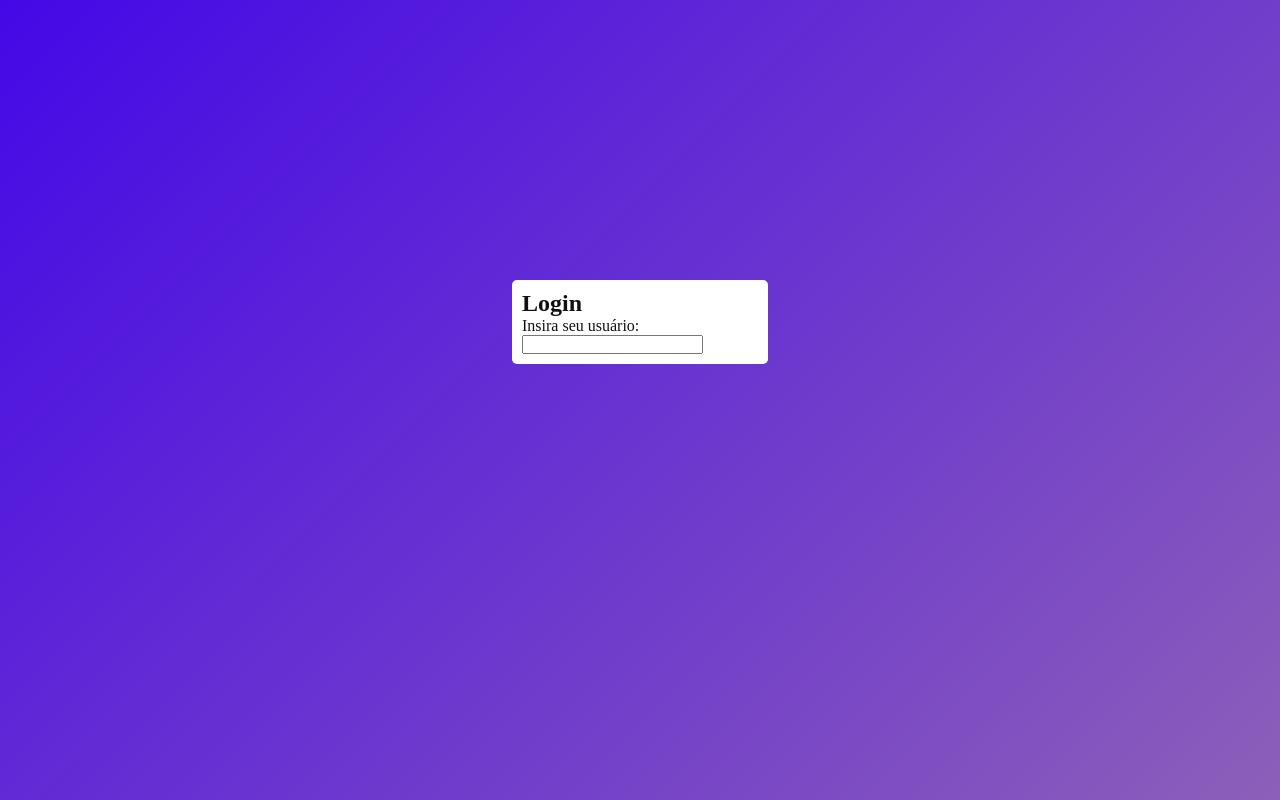
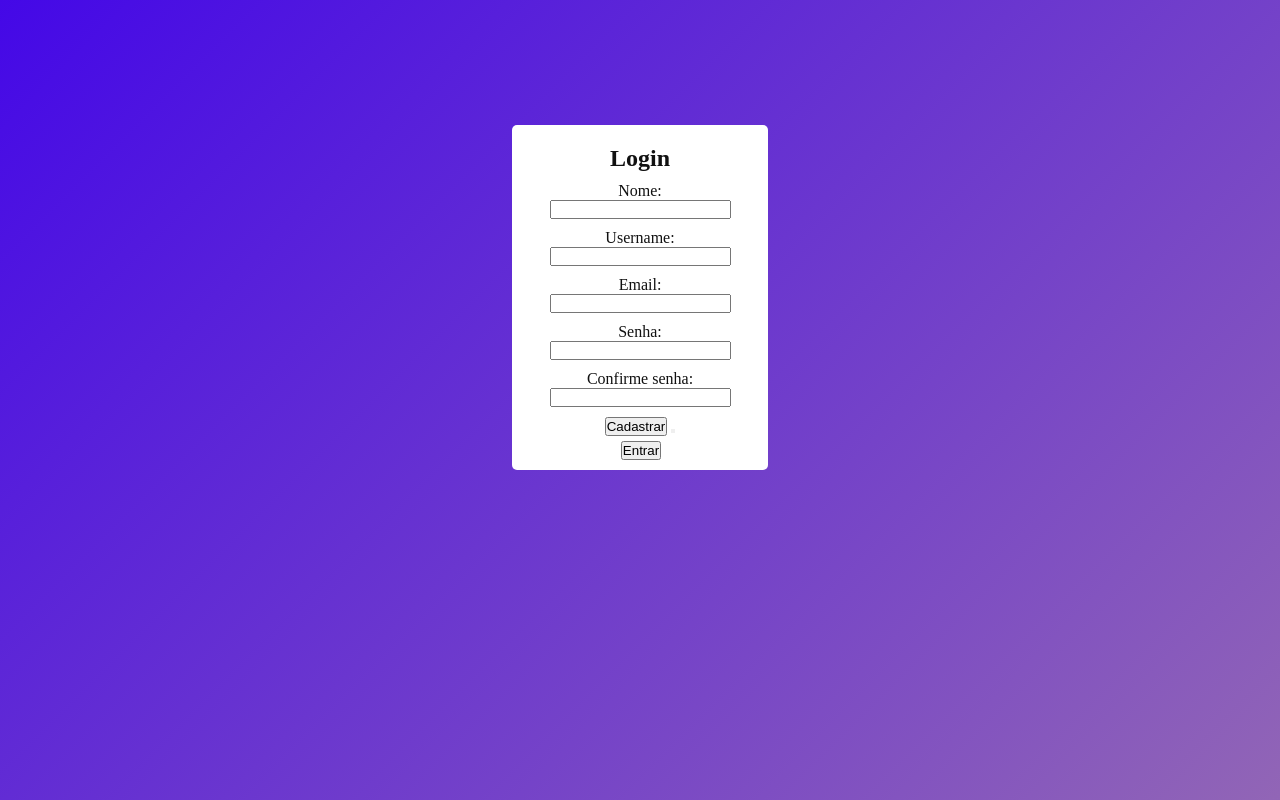
Before and after one commit to CarolMangia/To-do, a plain HTML site: page index.html in a window 1280 px wide. Shown: the top 800 px of the page. Drawn offline with Linux system fonts and the light colour scheme.

Commit message:
Atualização com mais informações a tela de login, pronto para dar inicio adicionando as funções

```diff
--- a/index.html
+++ b/index.html
@@ -35,15 +35,24 @@
     </p>
 </div>
 
-<div class="login">
+
+<div class="login" >
   <h2>Login</h2>
-<p>Insira seu usuário:</p><input type="text" id="usuario">
+<p>Nome:</p><input type="text" id="nome">
+<p>Username:</p><input type="text" id="usuario">
+<p>Email:</p><input type="text" id="email">
+<p>Senha:</p><input type="text" id="senha">
+<p>Confirme senha:</p><input type="text" id="confirmarsenha">
+<div class="button">
+    <button id="cadastro" onclick="Cadastrar()"> Cadastrar </button>
+    <button id="exibe" onclick="Exibir()"><span></span></button>
+    <br><button id="entra" onclick="envia();"><span>Entrar </span></button>
+
+    </div>
 </div>
-<script>
 
-
-</script>
-
+<div id="user">
+<p id="name1"> </p>
 </body>
 
 </html>
--- a/style.css
+++ b/style.css
@@ -140,4 +140,19 @@ ul {
  }
  .login h2,p{
      color: #111111;
+     margin-top: 10px;
  }
+ #cadastro {
+     margin-top: 10px;
+     align-content: center;
+ }
+ #entra {
+    margin-top: 5px;
+    margin-left: 2px;
+    align-content: center;
+}
+
+ .login{
+     text-align: center;
+     margin-top: 125px;
+ }
```
Also changed, not shown: script.js (+11 -0 lines).
